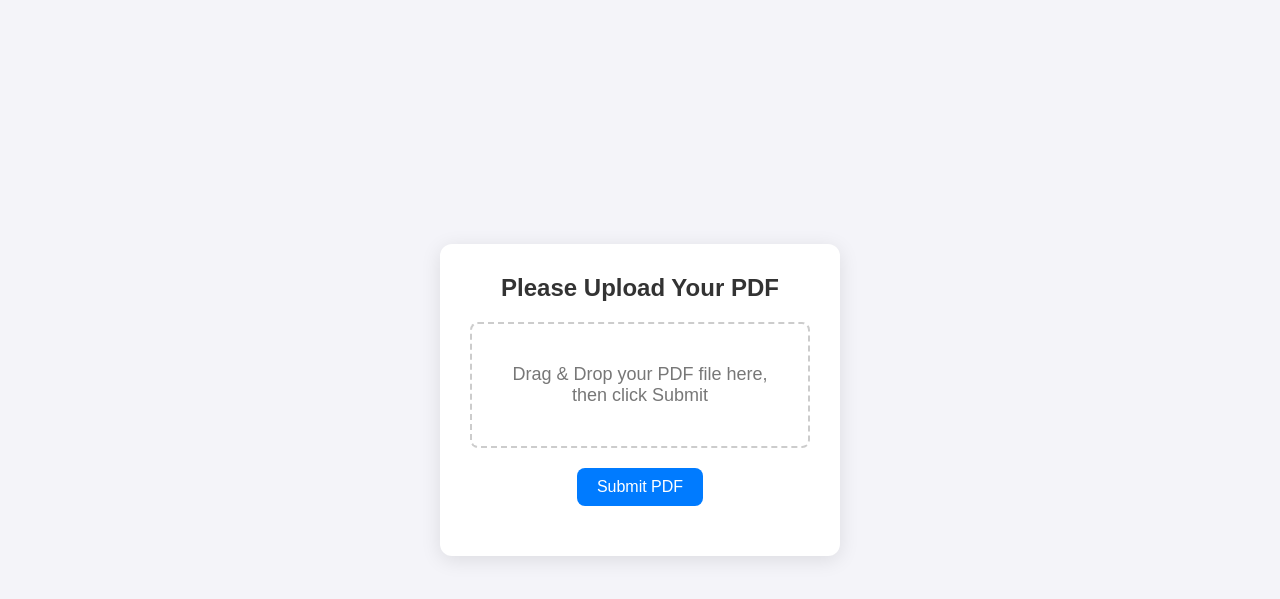
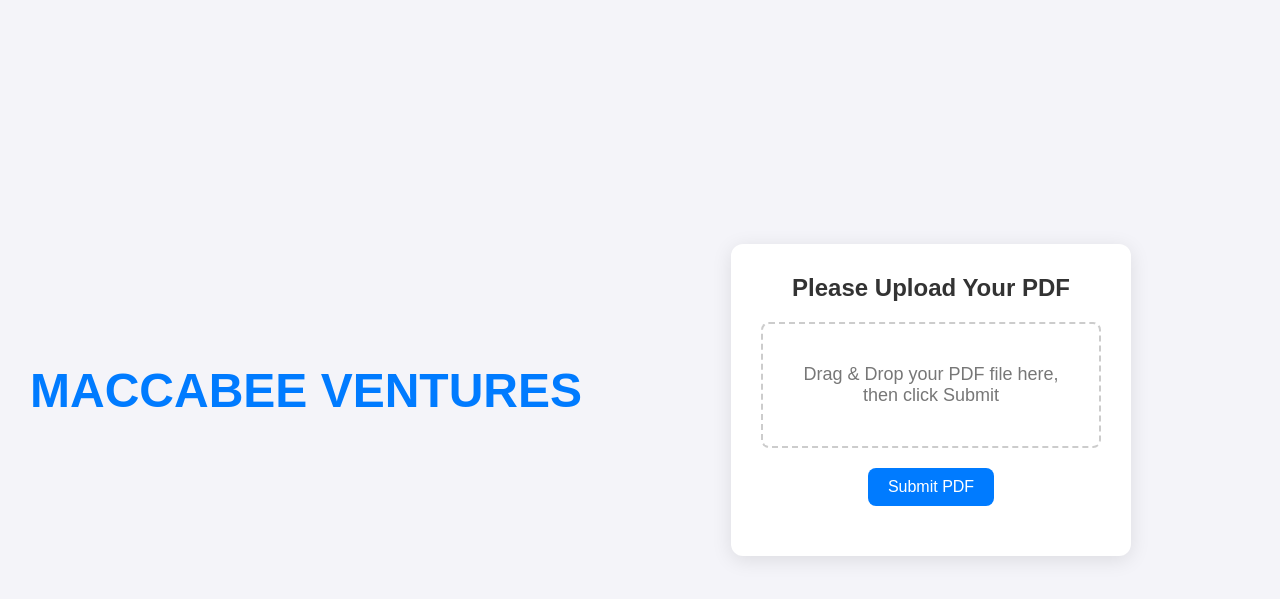
Before and after one commit to Archertakesitez/deck-to-CPT, a FastAPI app: page / in a window 1280 px wide. Shown: the top 599 px of the page. Run offline with FastAPI, Linux system fonts and the light colour scheme.

Commit message:
beautify website

```diff
--- a/web-app/static/style.css
+++ b/web-app/static/style.css
@@ -14,6 +14,17 @@
     height: 100vh;
 }
 
+.brand-heading {
+    font-family: 'Arial', sans-serif;
+    font-size: 48px;
+    font-weight: bold;
+    color: #007bff;
+    text-align: center;
+    margin-bottom: 20px;
+    text-transform: uppercase;
+    margin-left: 30px;
+}
+
 .upload-container {
     background-color: white;
     border-radius: 12px;
@@ -21,6 +32,7 @@
     box-shadow: 0px 4px 20px rgba(0, 0, 0, 0.1);
     text-align: center;
     width: 400px;
+    margin: 0 auto; /* Center the container */
 }
 
 h1 {
--- a/web-app/templates/index.html
+++ b/web-app/templates/index.html
@@ -4,9 +4,13 @@
     <meta charset="UTF-8">
     <meta name="viewport" content="width=device-width, initial-scale=1.0">
     <title>pdf to CPT code demo</title>
+    <!-- Link the external CSS file -->
     <link rel="stylesheet" href="../static/style.css">
 </head>
 <body>
+    <!-- Big Pretty Maccabee Ventures heading -->
+    <div class="brand-heading">Maccabee Ventures</div>
+
     <div class="upload-container">
         <h1>Please Upload Your PDF</h1>
         <form id="uploadForm" action="/upload_pdf/" method="post" enctype="multipart/form-data">
@@ -69,7 +73,7 @@
 
                 const result = await response.json();
 
-                status.textContent = `Thank you for uploading ${result.filename}! It correspond to CPT ABCDEFG.`;
+                status.textContent = `Thank you for uploading ${result.filename}! It corresponds to CPT ABCDEFG.`;
             } catch (error) {
                 status.textContent = `Error: ${error.message}`;
             }
```
